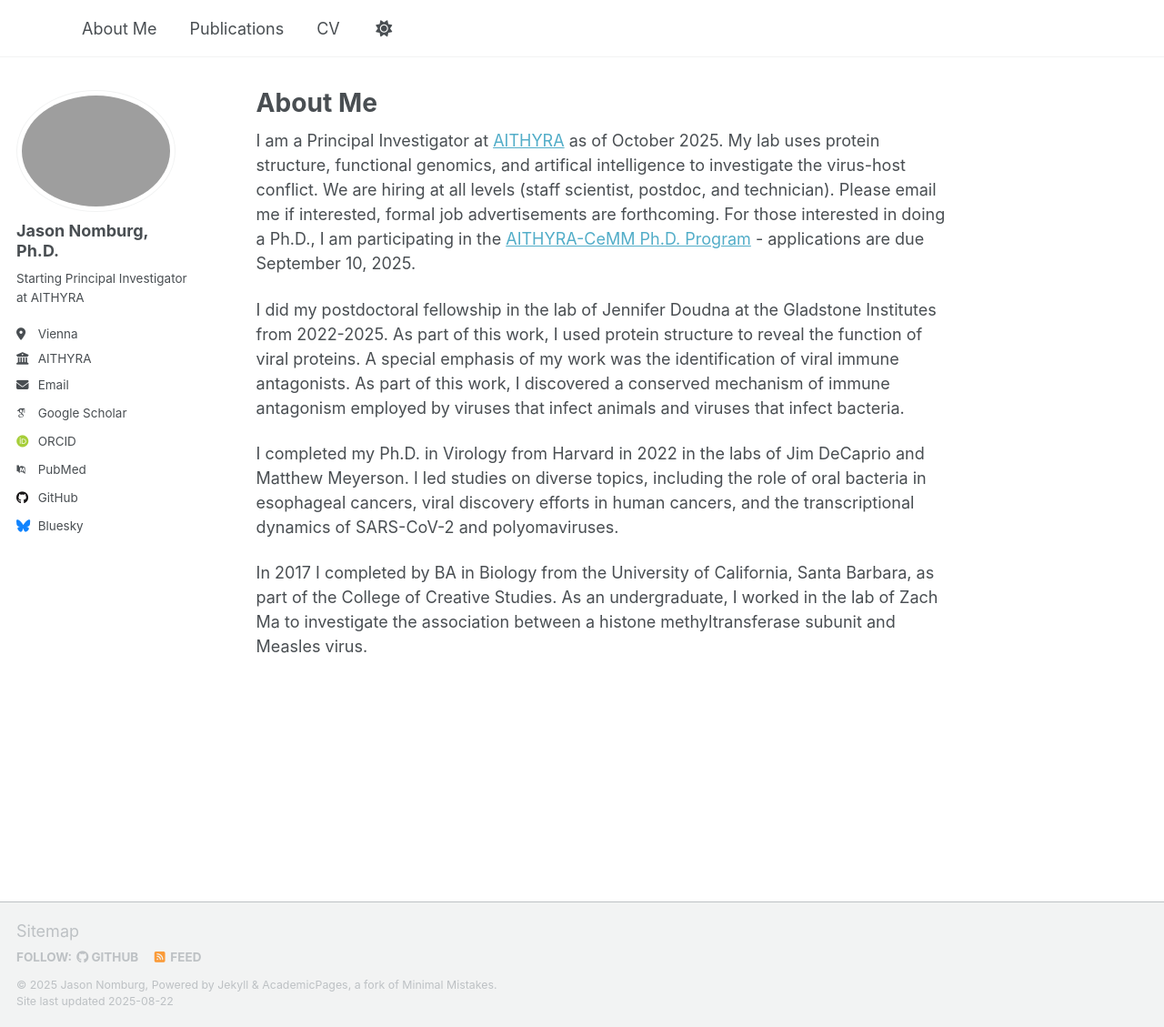
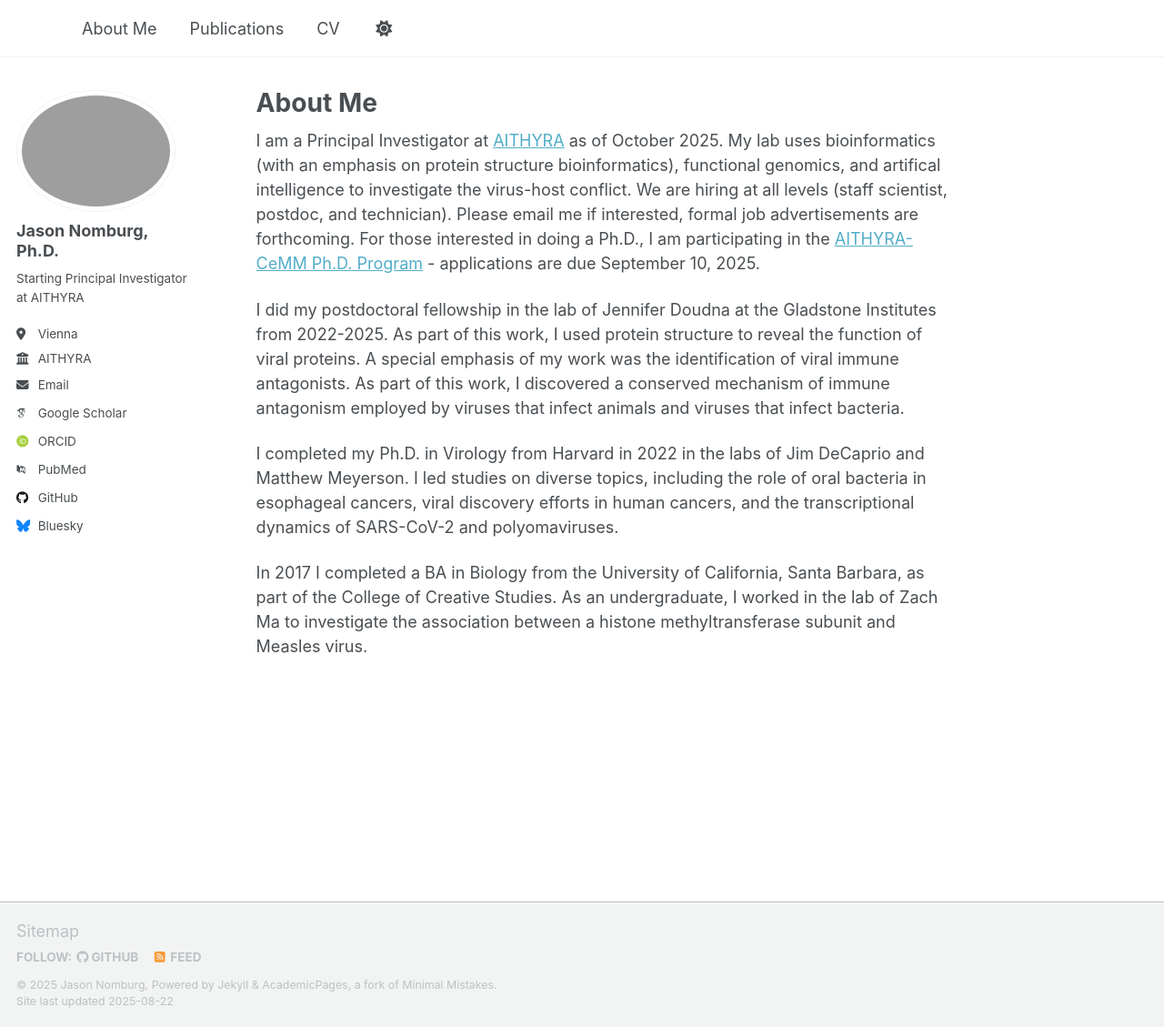
Before and after one commit to jnoms/jnoms.github.io, a Jekyll site: the page built from _pages/about.md, in a window 1280 px wide and 1129 px high. Shown: the whole window at 91% size. Built offline with Jekyll 4.4.1, drawn with Linux system fonts in a browser that asks for light colours; some web fonts are replaced; a script that is not in the unit is left out.

Commit message:
minor change

```diff
--- a/_pages/about.md
+++ b/_pages/about.md
@@ -7,10 +7,10 @@ redirect_from:
   - /about.html
 ---
 
-I am a Principal Investigator at [AITHYRA](https://www.oeaw.ac.at/aithyra) as of October 2025. My lab uses protein structure, functional genomics, and artifical intelligence to investigate the virus-host conflict. We are hiring at all levels (staff scientist, postdoc, and technician). Please email me if interested, formal job advertisements are forthcoming. For those interested in doing a Ph.D., I am participating in the [AITHYRA-CeMM Ph.D. Program](https://apply.cemm.at/) - applications are due September 10, 2025.
+I am a Principal Investigator at [AITHYRA](https://www.oeaw.ac.at/aithyra) as of October 2025. My lab uses bioinformatics (with an emphasis on protein structure bioinformatics), functional genomics, and artifical intelligence to investigate the virus-host conflict. We are hiring at all levels (staff scientist, postdoc, and technician). Please email me if interested, formal job advertisements are forthcoming. For those interested in doing a Ph.D., I am participating in the [AITHYRA-CeMM Ph.D. Program](https://apply.cemm.at/) - applications are due September 10, 2025.
 
 I did my postdoctoral fellowship in the lab of Jennifer Doudna at the Gladstone Institutes from 2022-2025. As part of this work, I used protein structure to reveal the function of viral proteins. A special emphasis of my work was the identification of viral immune antagonists. As part of this work, I discovered a conserved mechanism of immune antagonism employed by viruses that infect animals and viruses that infect bacteria.
 
 I completed my Ph.D. in Virology from Harvard in 2022 in the labs of Jim DeCaprio and Matthew Meyerson. I led studies on diverse topics, including the role of oral bacteria in esophageal cancers, viral discovery efforts in human cancers, and the transcriptional dynamics of SARS-CoV-2 and polyomaviruses.
 
-In 2017 I completed by BA in Biology from the University of California, Santa Barbara, as part of the College of Creative Studies. As an undergraduate, I worked in the lab of Zach Ma to investigate the association between a histone methyltransferase subunit and Measles virus.
+In 2017 I completed a BA in Biology from the University of California, Santa Barbara, as part of the College of Creative Studies. As an undergraduate, I worked in the lab of Zach Ma to investigate the association between a histone methyltransferase subunit and Measles virus.
```
